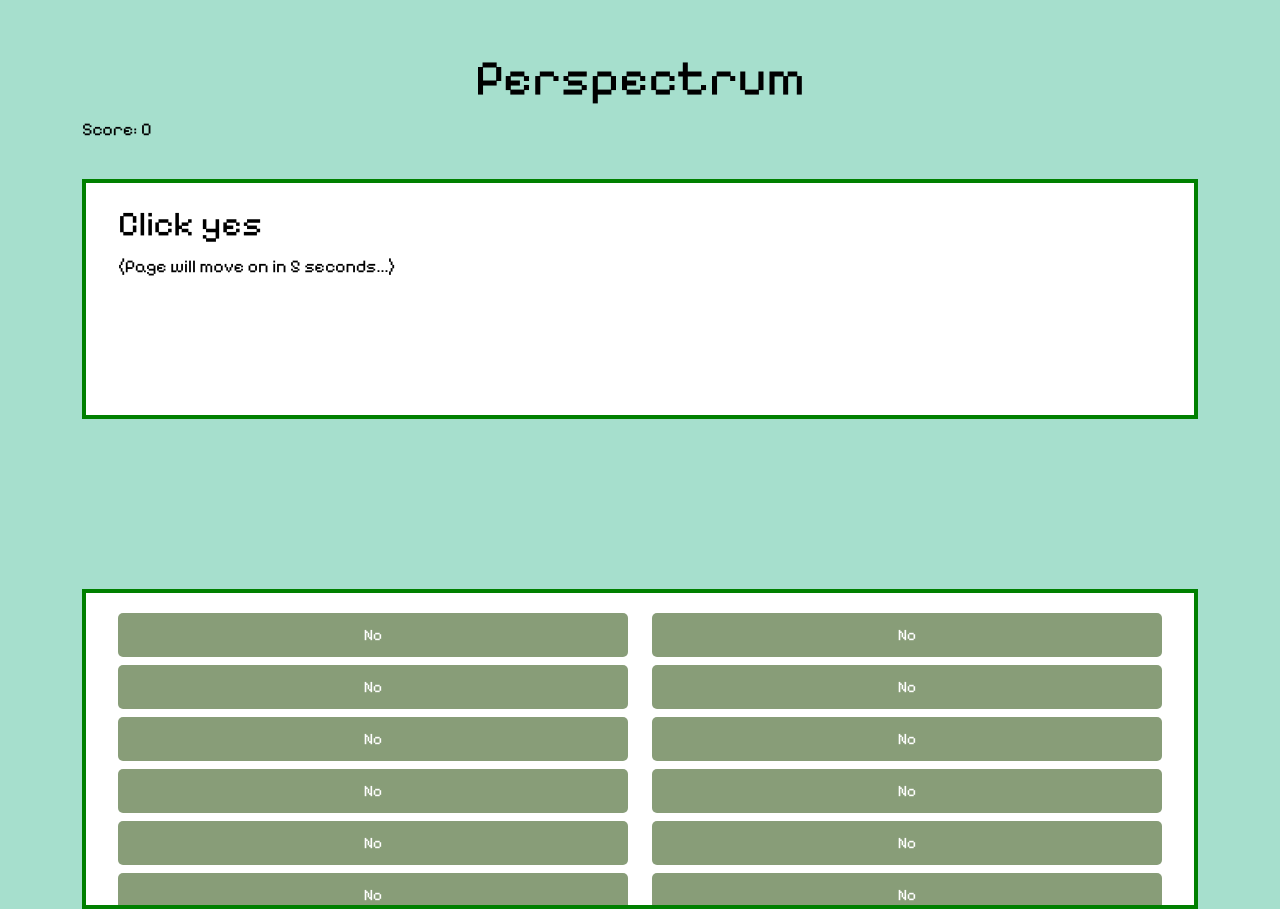
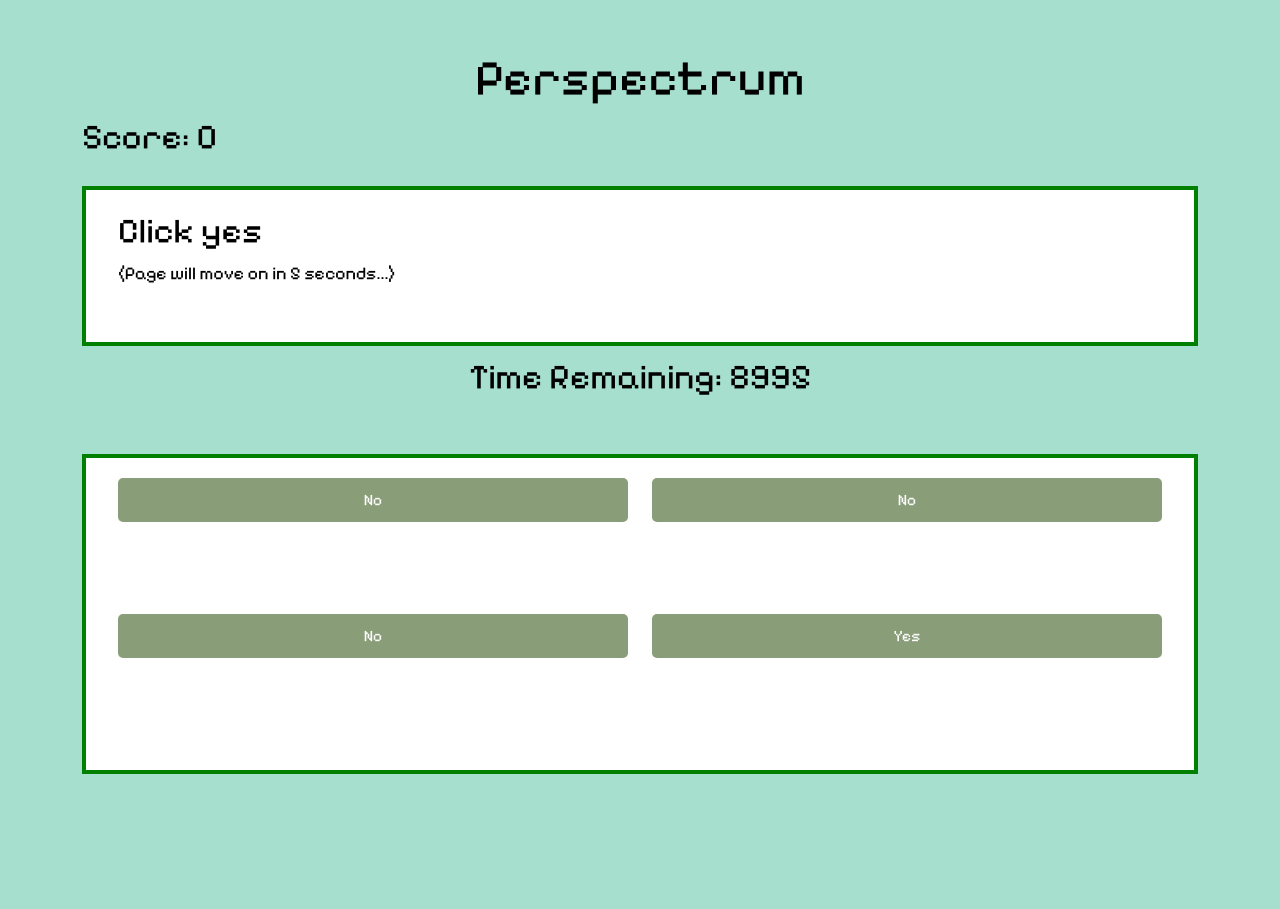
Before and after one commit to davidtopping02/lbg-game-jam-perspectrum, a React (Vite) app: page / in a window 1280 px wide. After the commit the page ends 800 px from the top, so only its background shows below. Built offline with nearby package versions, Linux system fonts and the light colour scheme.

Commit message:
more work

```diff
--- a/src/Components/Questions/Question2.jsx/Question2.jsx
+++ /dev/null
@@ -1,78 +0,0 @@
-import React, { useEffect } from "react";
-import { Button } from "react-bootstrap";
-import "bootstrap/dist/css/bootstrap.min.css";
-
-const Question2 = ({ incrementScore, onTimeout }) => {
-  useEffect(() => {
-    const timer = setTimeout(() => {
-      onTimeout();
-    }, 10000);
-
-    return () => clearTimeout(timer);
-  }, [onTimeout]);
-
-  const renderOptions = () => {
-    const options = [];
-    const yesIndex = Math.floor(Math.random() * 200);
-
-    for (let i = 0; i < 200; i++) {
-      if (i === yesIndex) {
-        options.push(
-          <div className="col-6 mb-2" key="yes">
-            <Button className="w-100" onClick={incrementScore}>
-              Yes
-            </Button>
-          </div>
-        );
-      } else {
-        options.push(
-          <div className="col-6 mb-2" key={`no-${i}`}>
-            <Button className="w-100">No</Button>
-          </div>
-        );
-      }
-    }
-
-    return options;
-  };
-
-  return (
-    <div>
-      <div className="container">
-        <div
-          className="row"
-          id="question"
-          style={{
-            height: "30vh",
-            backgroundColor: "white",
-            border: "4px solid green",
-            padding: "20px",
-            marginBottom: "10px",
-            marginTop: "20px",
-          }}
-        >
-          <div className="col-12">
-            <h2>Click yes</h2>
-            <p>(Page will move on in 5 seconds...)</p>
-          </div>
-        </div>
-        <div className="column" id="images" style={{ height: "20vh" }}></div>
-        <div
-          className="row"
-          id="answer"
-          style={{
-            height: "40vh",
-            backgroundColor: "white",
-            border: "4px solid green",
-            padding: "20px",
-            overflowY: "scroll",
-          }}
-        >
-          {renderOptions()}
-        </div>
-      </div>
-    </div>
-  );
-};
-
-export default Question2;
--- /dev/null
+++ b/src/Components/Questions/Question2/Question2.jsx
@@ -0,0 +1,88 @@
+import React from 'react'
+import { Button } from 'react-bootstrap'
+import 'bootstrap/dist/css/bootstrap.min.css'
+import Timer from '../../Timer/Timer'
+
+const Question2 = ({ incrementScore, incrementPageNumber }) => {
+    const renderOptions = () => {
+        const options = []
+        const yesIndex = Math.floor(Math.random() * 4)
+
+        for (let i = 0; i < 4; i++) {
+            if (i === yesIndex) {
+                options.push(
+                    <div
+                        className="col-6 mb-2"
+                        key="yes"
+                    >
+                        <Button
+                            className="w-100"
+                            onClick={incrementScore}
+                        >
+                            Yes
+                        </Button>
+                    </div>
+                )
+            } else {
+                options.push(
+                    <div
+                        className="col-6 mb-2"
+                        key={`no-${i}`}
+                    >
+                        <Button className="w-100">No</Button>
+                    </div>
+                )
+            }
+        }
+
+        return options
+    }
+
+    return (
+        <div>
+            <div className="container">
+                <div
+                    className="row"
+                    id="question"
+                    style={{
+                        height: '20vh',
+                        backgroundColor: 'white',
+                        border: '4px solid green',
+                        padding: '20px',
+                        marginBottom: '10px',
+                        marginTop: '20px',
+                    }}
+                >
+                    <div className="col-12">
+                        <h2>Click yes</h2>
+                        <p>(Page will move on in 5 seconds...)</p>
+                    </div>
+                </div>
+                <div
+                    className="column"
+                    id="images"
+                >
+                    <Timer
+                        initialTime={9000}
+                        onTimeout={incrementPageNumber}
+                    ></Timer>
+                </div>
+                <div
+                    className="row mt-5"
+                    id="answer"
+                    style={{
+                        height: '40vh',
+                        backgroundColor: 'white',
+                        border: '4px solid green',
+                        padding: '20px',
+                        overflowY: 'scroll',
+                    }}
+                >
+                    {renderOptions()}
+                </div>
+            </div>
+        </div>
+    )
+}
+
+export default Question2
--- /dev/null
+++ b/src/Components/Timer/Timer.jsx
@@ -0,0 +1,25 @@
+import React, { useState, useEffect } from 'react';
+
+const Timer = ({ initialTime, onTimeUp }) => {
+  const [time, setTime] = useState(initialTime);
+
+  useEffect(() => {
+    if (time > 0) {
+      const timerId = setInterval(() => {
+        setTime(prevTime => prevTime - 1);
+      }, 1000);
+
+      return () => clearInterval(timerId);
+    } else {
+      onTimeUp();
+    }
+  }, [time, onTimeUp]);
+
+  return (
+    <div className="d-flex justify-content-center">
+      <h2>Time Remaining: {time}</h2>
+    </div>
+  );
+};
+
+export default Timer;
--- a/src/Pages/Home/Home.jsx
+++ b/src/Pages/Home/Home.jsx
@@ -1,7 +1,7 @@
 import React, { useState, useEffect } from "react";
 import DefaultComponent from "../../Components/Default/Default";
 import "bootstrap/dist/css/bootstrap.min.css";
-import Question2 from "../../Components/Questions/Question2.jsx/Question2";
+import Question2 from "../../Components/Questions/Question2/Question2";
 
 const Home = () => {
   const [pageNumber, setPageNumber] = useState(1);
@@ -27,6 +27,7 @@ const Home = () => {
   };
 
   const incrementScore = () => {
+    setPageNumber((prevPage) => prevPage + 1);
     setScore((prevScore) => prevScore + 1);
   };
 
@@ -36,7 +37,7 @@ const Home = () => {
         return (
           <Question2
             incrementScore={incrementScore}
-            onTimeout={incrementPageNumber}
+            incrementPageNumber={incrementPageNumber}
           />
         );
       default:
@@ -49,7 +50,8 @@ const Home = () => {
       <div className="row mt-5">
         <div className="col">
           <h1>Perspectrum</h1>
-          <p>Score: {score}</p> {/* Display score */}
+
+          <h2>Score: {score}</h2> {/* Display score */}
         </div>
       </div>
       <div className="row">
```
